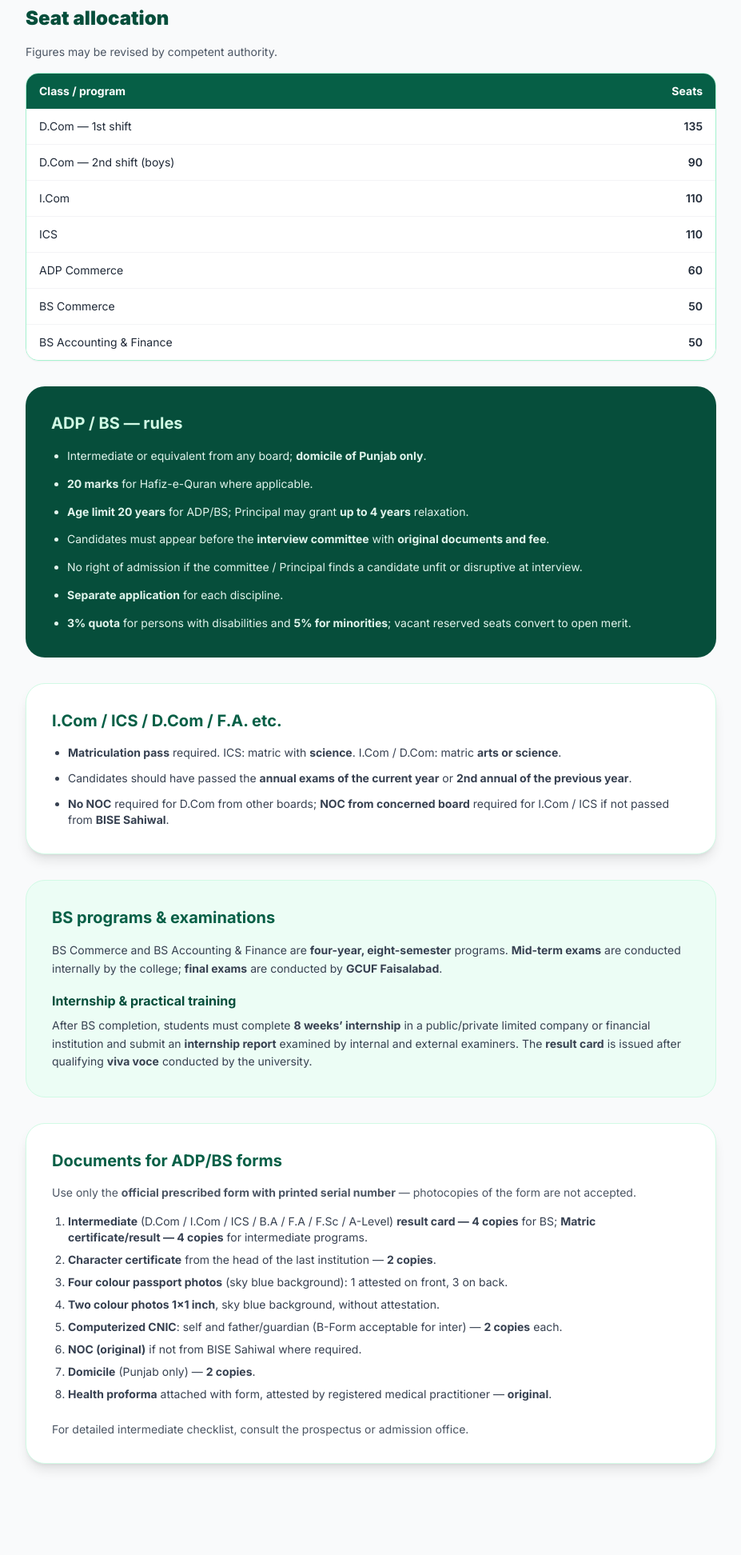
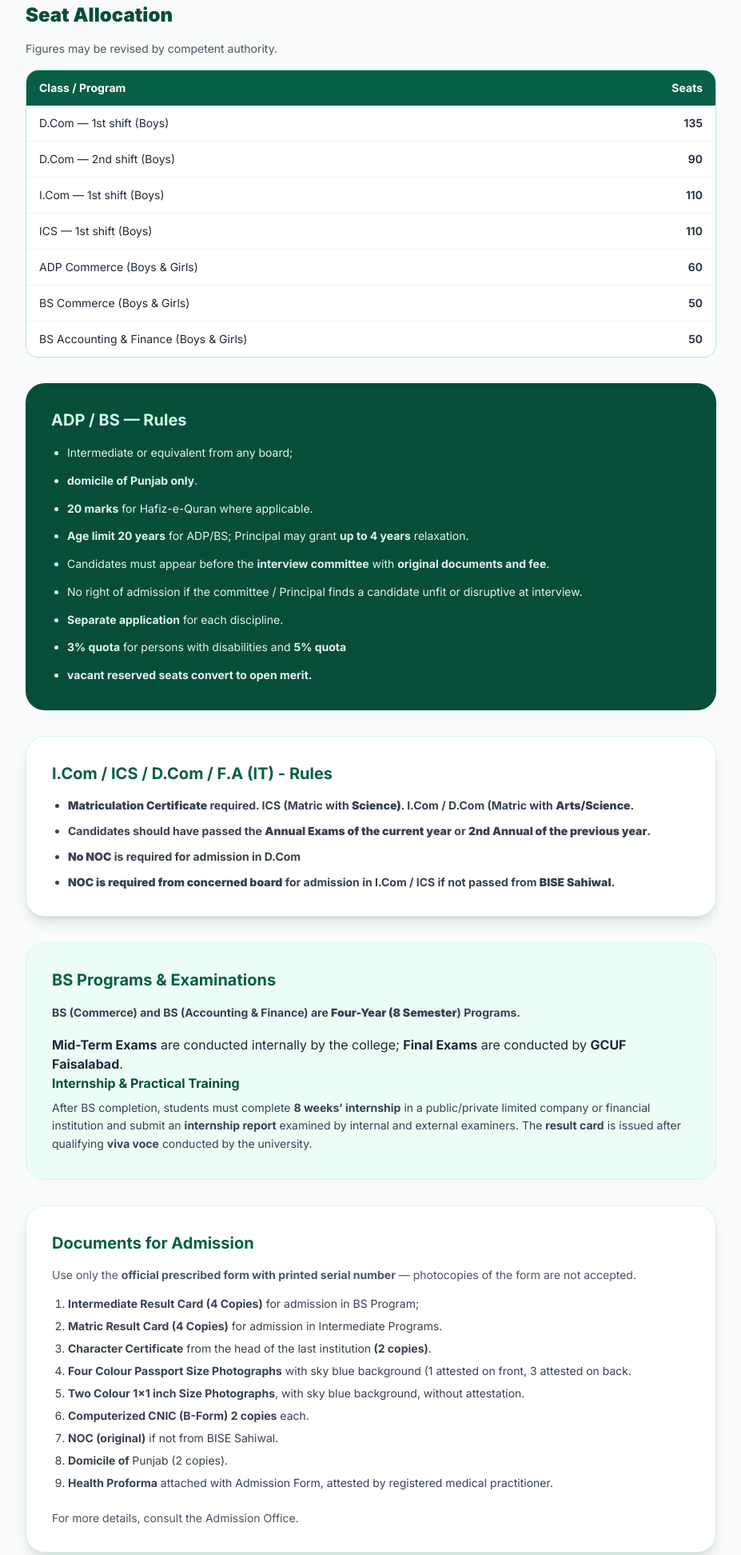
Before and after one commit to ggccswl/ggccswl, a plain HTML site: page public/admissions.html in a window 1280 px wide. Shown: the part 522-2466 px from the top of the page at 80% size, without its empty margins (176-1103 px from the left). Drawn offline with nearby package versions, Linux system fonts and the light colour scheme.

Commit message:
Update admissions.html

```diff
--- a/public/admissions.html
+++ b/public/admissions.html
@@ -13,89 +13,95 @@
 
 <main class="max-w-4xl mx-auto px-4 py-12">
     <header data-animate class="animate-on-scroll mb-10">
-        <h1 class="text-4xl font-black text-emerald-900">Admissions</h1>
-        <p class="mt-3 text-gray-600">Rules, procedure, documents, and seat allocation as per prospectus 2025–26. Final dates follow university/board advertisements.</p>
-        <p class="mt-4"><a href="students.html?category=admission" class="inline-flex items-center font-bold text-emerald-800 bg-emerald-100 hover:bg-emerald-200 px-4 py-2 rounded-xl transition">View published admission lists (PDF) →</a></p>
+        <h1 class="text-4xl font-black text-emerald-900">Admission</h1>
+        <p class="mt-3 text-gray-600">Rules, Procedure, Documents, and Seat Allocation. </p>
+         <p class="text-sm text-gray-600 mb-4">(Final dates follow university/board advertisements)</p>
+        <p class="mt-4"><a href="students.html?category=admission" class="inline-flex items-center font-bold text-emerald-800 bg-emerald-100 hover:bg-emerald-200 px-4 py-2 rounded-xl transition">View Admission Lists</a></p>
     </header>
 
     <section data-animate class="animate-on-scroll bg-white rounded-3xl shadow-lg border border-emerald-100 p-8 mb-8 card-lift">
-        <h2 class="text-xl font-bold text-emerald-800 mb-4">Admission overview</h2>
+        <h2 class="text-xl font-bold text-emerald-800 mb-4">Admission Overview</h2>
         <p class="text-gray-700 leading-relaxed">
             Admission is granted <strong>on merit, once a year</strong>, according to schedules set by the <strong>University / Boards</strong> and advertised in local and national media. Separate applications are required for each discipline where applicable.
         </p>
     </section>
 
     <section data-animate class="animate-on-scroll stagger-1 mb-8">
-        <h2 class="text-2xl font-black text-emerald-900 mb-4">Seat allocation</h2>
+        <h2 class="text-2xl font-black text-emerald-900 mb-4">Seat Allocation</h2>
         <p class="text-sm text-gray-600 mb-4">Figures may be revised by competent authority.</p>
         <div class="overflow-x-auto rounded-2xl border border-emerald-200 shadow-sm">
             <table class="w-full text-sm">
                 <thead class="bg-emerald-800 text-white">
                     <tr>
-                        <th class="text-left py-3 px-4">Class / program</th>
+                        <th class="text-left py-3 px-4">Class / Program</th>
                         <th class="text-right py-3 px-4">Seats</th>
                     </tr>
                 </thead>
                 <tbody class="bg-white text-gray-800">
-                    <tr class="border-b border-gray-100"><td class="py-3 px-4">D.Com — 1st shift</td><td class="text-right px-4 font-semibold">135</td></tr>
-                    <tr class="border-b border-gray-100"><td class="py-3 px-4">D.Com — 2nd shift (boys)</td><td class="text-right px-4 font-semibold">90</td></tr>
-                    <tr class="border-b border-gray-100"><td class="py-3 px-4">I.Com</td><td class="text-right px-4 font-semibold">110</td></tr>
-                    <tr class="border-b border-gray-100"><td class="py-3 px-4">ICS</td><td class="text-right px-4 font-semibold">110</td></tr>
-                    <tr class="border-b border-gray-100"><td class="py-3 px-4">ADP Commerce</td><td class="text-right px-4 font-semibold">60</td></tr>
-                    <tr class="border-b border-gray-100"><td class="py-3 px-4">BS Commerce</td><td class="text-right px-4 font-semibold">50</td></tr>
-                    <tr><td class="py-3 px-4">BS Accounting &amp; Finance</td><td class="text-right px-4 font-semibold">50</td></tr>
+                    <tr class="border-b border-gray-100"><td class="py-3 px-4">D.Com — 1st shift (Boys)</td><td class="text-right px-4 font-semibold">135</td></tr>
+                    <tr class="border-b border-gray-100"><td class="py-3 px-4">D.Com — 2nd shift (Boys)</td><td class="text-right px-4 font-semibold">90</td></tr>
+                    <tr class="border-b border-gray-100"><td class="py-3 px-4">I.Com — 1st shift (Boys)</td><td class="text-right px-4 font-semibold">110</td></tr>
+                    <tr class="border-b border-gray-100"><td class="py-3 px-4">ICS — 1st shift (Boys)</td><td class="text-right px-4 font-semibold">110</td></tr>
+                    <tr class="border-b border-gray-100"><td class="py-3 px-4">ADP Commerce (Boys &amp; Girls)</td><td class="text-right px-4 font-semibold">60</td></tr>
+                    <tr class="border-b border-gray-100"><td class="py-3 px-4">BS Commerce (Boys &amp; Girls)</td><td class="text-right px-4 font-semibold">50</td></tr>
+                    <tr><td class="py-3 px-4">BS Accounting &amp; Finance (Boys &amp; Girls)</td><td class="text-right px-4 font-semibold">50</td></tr>
                 </tbody>
             </table>
         </div>
     </section>
 
     <section data-animate class="animate-on-scroll stagger-2 bg-emerald-900 text-white rounded-3xl p-8 mb-8">
-        <h2 class="text-xl font-bold text-emerald-100 mb-4">ADP / BS — rules</h2>
+        <h2 class="text-xl font-bold text-emerald-100 mb-4">ADP / BS — Rules</h2>
         <ul class="space-y-3 text-emerald-50/95 text-sm leading-relaxed list-disc pl-5">
-            <li>Intermediate or equivalent from any board; <strong>domicile of Punjab only</strong>.</li>
+            <li>Intermediate or equivalent from any board; </li>
+            <li> <strong>domicile of Punjab only</strong>.</li>
             <li><strong>20 marks</strong> for Hafiz-e-Quran where applicable.</li>
             <li><strong>Age limit 20 years</strong> for ADP/BS; Principal may grant <strong>up to 4 years</strong> relaxation.</li>
             <li>Candidates must appear before the <strong>interview committee</strong> with <strong>original documents and fee</strong>.</li>
             <li>No right of admission if the committee / Principal finds a candidate unfit or disruptive at interview.</li>
             <li><strong>Separate application</strong> for each discipline.</li>
-            <li><strong>3% quota</strong> for persons with disabilities and <strong>5% for minorities</strong>; vacant reserved seats convert to open merit.</li>
+            <li><strong>3% quota</strong> for persons with disabilities and <strong>5% quota</strong? for minorities</li>
+            <li>vacant reserved seats convert to open merit.</li>
         </ul>
     </section>
 
     <section data-animate class="animate-on-scroll bg-white rounded-3xl shadow-lg border border-emerald-100 p-8 mb-8">
-        <h2 class="text-xl font-bold text-emerald-800 mb-4">I.Com / ICS / D.Com / F.A. etc.</h2>
+        <h2 class="text-xl font-bold text-emerald-800 mb-4">I.Com / ICS / D.Com / F.A (IT) - Rules</h2>
         <ul class="space-y-3 text-gray-700 text-sm list-disc pl-5">
-            <li><strong>Matriculation pass</strong> required. ICS: matric with <strong>science</strong>. I.Com / D.Com: matric <strong>arts or science</strong>.</li>
-            <li>Candidates should have passed the <strong>annual exams of the current year</strong> or <strong>2nd annual of the previous year</strong>.</li>
-            <li><strong>No NOC</strong> required for D.Com from other boards; <strong>NOC from concerned board</strong> required for I.Com / ICS if not passed from <strong>BISE Sahiwal</strong>.</li>
+            <li><strong>Matriculation Certificate</strong> required. ICS (Matric with <strong>Science)</strong>. I.Com / D.Com (Matric with <strong>Arts/Science</strong>.</li>
+            <li>Candidates should have passed the <strong>Annual Exams of the current year</strong> or <strong>2nd Annual of the previous year</strong>.</li>
+            <li><strong>No NOC</strong> is required for admission in D.Com </li>
+            <li><strong>NOC is required from concerned board</strong> for admission in I.Com / ICS if not passed from <strong>BISE Sahiwal</strong>.</li>
         </ul>
     </section>
 
     <section data-animate class="animate-on-scroll bg-emerald-50 rounded-3xl border border-emerald-100 p-8 mb-8">
-        <h2 class="text-xl font-bold text-emerald-800 mb-4">BS programs &amp; examinations</h2>
+        <h2 class="text-xl font-bold text-emerald-800 mb-4">BS Programs &amp; Examinations</h2>
         <p class="text-gray-700 text-sm leading-relaxed mb-4">
-            BS Commerce and BS Accounting &amp; Finance are <strong>four-year, eight-semester</strong> programs. <strong>Mid-term exams</strong> are conducted internally by the college; <strong>final exams</strong> are conducted by <strong>GCUF Faisalabad</strong>.
+            BS (Commerce) and BS (Accounting &amp; Finance) are <strong>Four-Year (8 Semester</strong>) Programs. </p>
+        <p <strong>Mid-Term Exams</strong> are conducted internally by the college; <strong>Final Exams</strong> are conducted by <strong>GCUF Faisalabad</strong>.
         </p>
-        <h3 class="font-bold text-emerald-900 mb-2">Internship &amp; practical training</h3>
+        <h3 class="font-bold text-emerald-900 mb-2">Internship &amp; Practical Training</h3>
         <p class="text-gray-700 text-sm leading-relaxed">
             After BS completion, students must complete <strong>8 weeks’ internship</strong> in a public/private limited company or financial institution and submit an <strong>internship report</strong> examined by internal and external examiners. The <strong>result card</strong> is issued after qualifying <strong>viva voce</strong> conducted by the university.
         </p>
     </section>
 
     <section data-animate class="animate-on-scroll bg-white rounded-3xl shadow-lg border border-emerald-100 p-8">
-        <h2 class="text-xl font-bold text-emerald-800 mb-4">Documents for ADP/BS forms</h2>
+        <h2 class="text-xl font-bold text-emerald-800 mb-4">Documents for Admission</h2>
         <p class="text-sm text-gray-600 mb-4">Use only the <strong>official prescribed form with printed serial number</strong> — photocopies of the form are not accepted.</p>
         <ol class="space-y-2 text-sm text-gray-700 list-decimal pl-5">
-            <li><strong>Intermediate</strong> (D.Com / I.Com / ICS / B.A / F.A / F.Sc / A-Level) <strong>result card — 4 copies</strong> for BS; <strong>Matric certificate/result — 4 copies</strong> for intermediate programs.</li>
-            <li><strong>Character certificate</strong> from the head of the last institution — <strong>2 copies</strong>.</li>
-            <li><strong>Four colour passport photos</strong> (sky blue background): 1 attested on front, 3 on back.</li>
-            <li><strong>Two colour photos 1×1 inch</strong>, sky blue background, without attestation.</li>
-            <li><strong>Computerized CNIC</strong>: self and father/guardian (B-Form acceptable for inter) — <strong>2 copies</strong> each.</li>
-            <li><strong>NOC (original)</strong> if not from BISE Sahiwal where required.</li>
-            <li><strong>Domicile</strong> (Punjab only) — <strong>2 copies</strong>.</li>
-            <li><strong>Health proforma</strong> attached with form, attested by registered medical practitioner — <strong>original</strong>.</li>
+            <li><strong>Intermediate Result Card (4 Copies)</strong> for admission in BS Program;</li>
+            <li> <strong>Matric Result Card (4 Copies)</strong> for admission in Intermediate Programs.</li>
+            <li><strong>Character Certificate</strong> from the head of the last institution<strong> (2 copies)</strong>.</li>
+            <li><strong>Four Colour Passport Size Photographs</strong> with sky blue background (1 attested on front, 3 attested on back.</li>
+            <li><strong>Two Colour 1×1 inch Size Photographs</strong>, with sky blue background, without attestation.</li>
+            <li><strong>Computerized CNIC (B-Form) 2 copies</strong> each.</li>
+            <li><strong>NOC (original)</strong> if not from BISE Sahiwal.</li>
+            <li><strong>Domicile of </strong> Punjab (2 copies)</strong>.</li>
+            <li><strong>Health Proforma</strong> attached with Admission Form, attested by registered medical practitioner.</li>
         </ol>
-        <p class="mt-6 text-sm text-gray-600">For detailed intermediate checklist, consult the prospectus or admission office.</p>
+        <p class="mt-6 text-sm text-gray-600">For more details, consult the Admission Office.</p>
     </section>
 </main>
 
```
